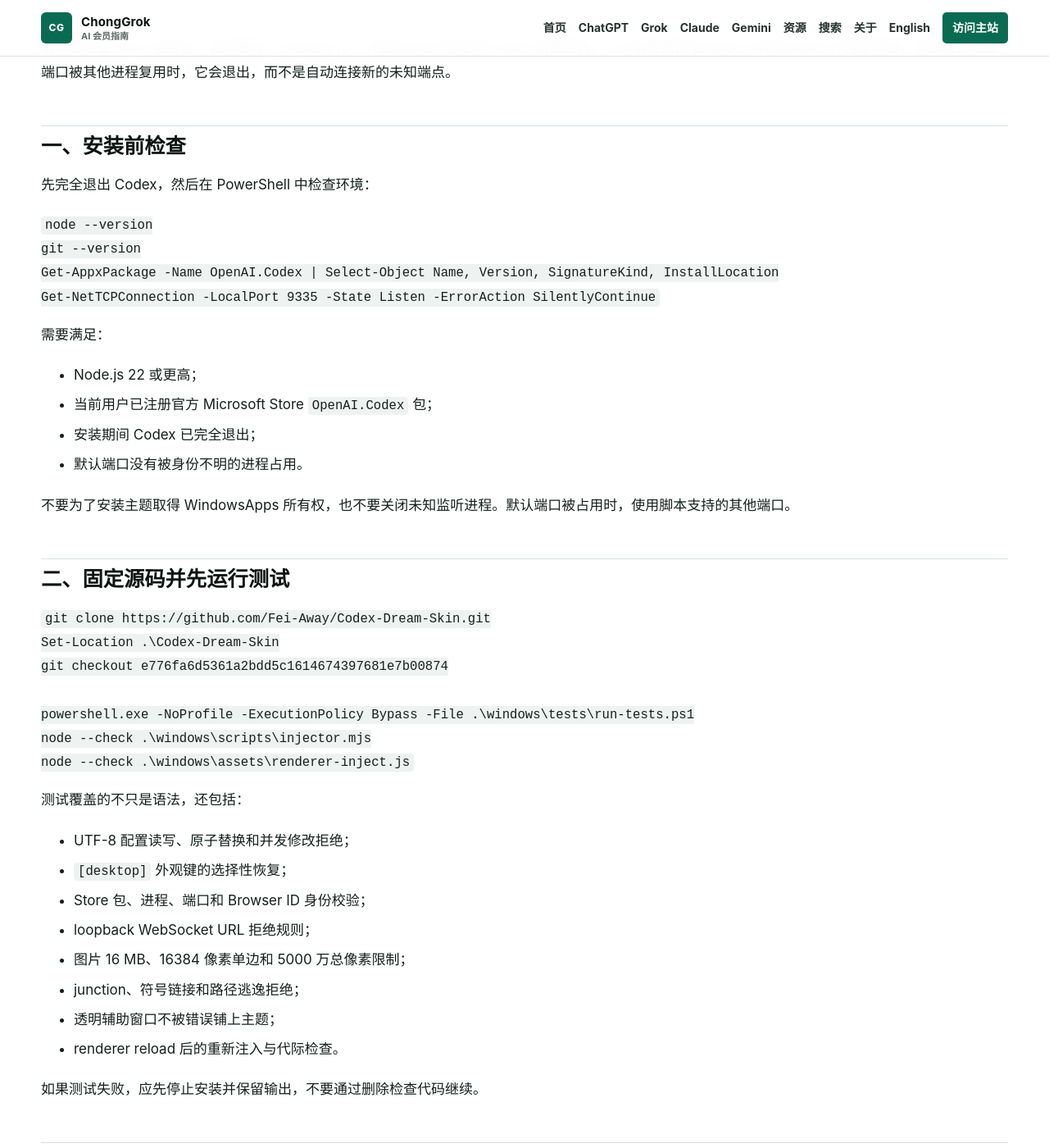
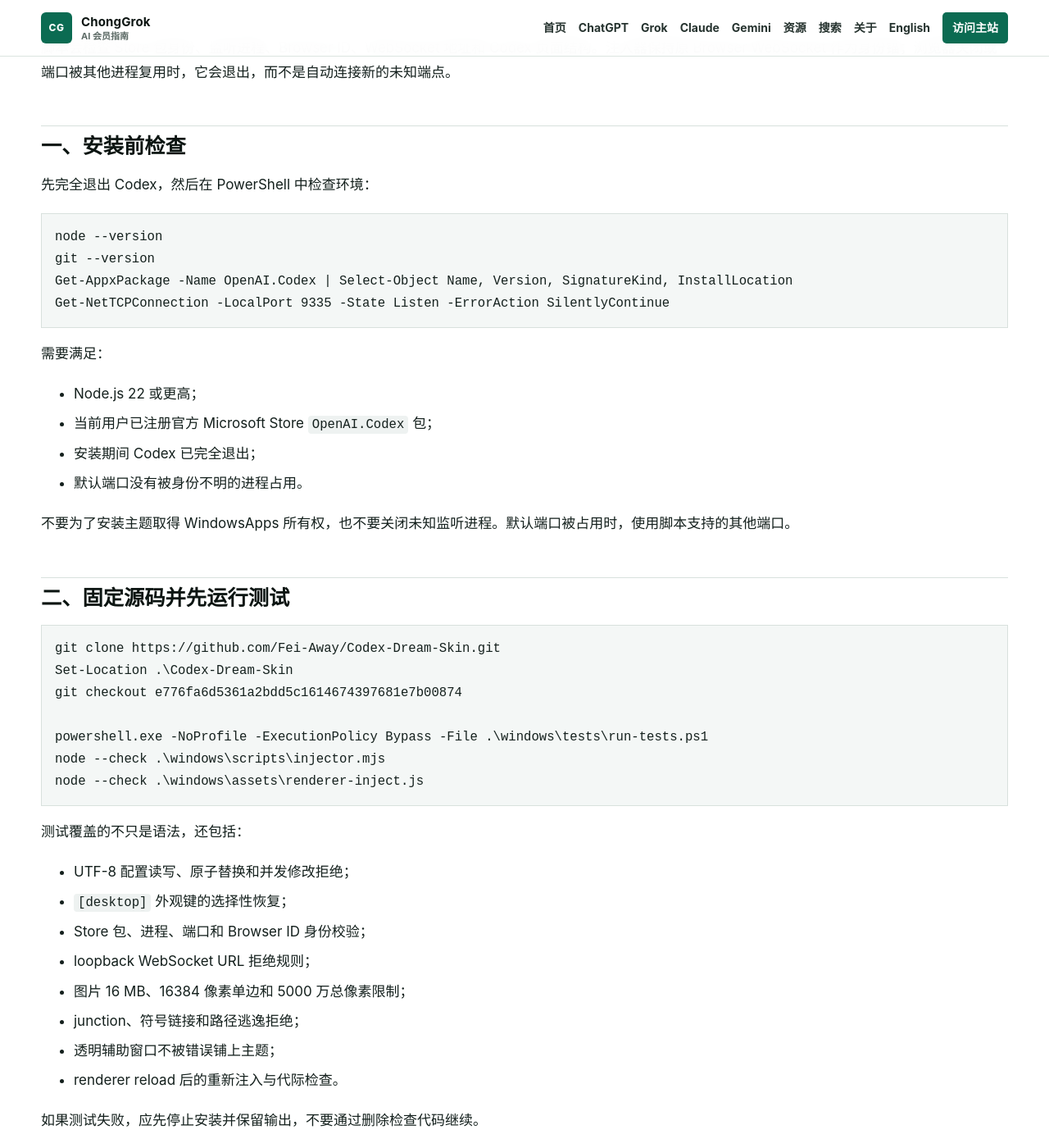
Before and after one commit to he20000405-pixel/he20000405-pixel.github.io, a Jekyll site: the page built from labs/codex-dream-skin-windows.md, in a window 1280 px wide and 1400 px high, scrolled down 1606 px. Shown: the whole window at 82% size. Built offline with Jekyll 4.4.1, drawn with Linux system fonts in a browser that asks for light colours.

Commit message:
Constrain code blocks on mobile

```diff
--- a/assets/css/style.css
+++ b/assets/css/style.css
@@ -422,6 +422,15 @@ table { display: block; width: 100%; overflow-x: auto; border-collapse: collapse
 th, td { min-width: 150px; padding: 11px 12px; border: 1px solid var(--line); text-align: left; vertical-align: top; }
 th { background: var(--soft); }
 code { padding: 2px 5px; border-radius: 4px; background: #eef2f1; font-size: .92em; }
+pre {
+  max-width: 100%;
+  overflow-x: auto;
+  padding: 15px 16px;
+  border: 1px solid var(--line);
+  background: #f4f7f6;
+  -webkit-overflow-scrolling: touch;
+}
+pre code { display: block; width: max-content; min-width: 100%; padding: 0; background: transparent; }
 
 .search-panel { padding: 18px; border: 1px solid var(--line); border-radius: var(--radius); background: var(--soft); }
 .search-form { display: grid; grid-template-columns: 1fr auto; gap: 10px; }
```
